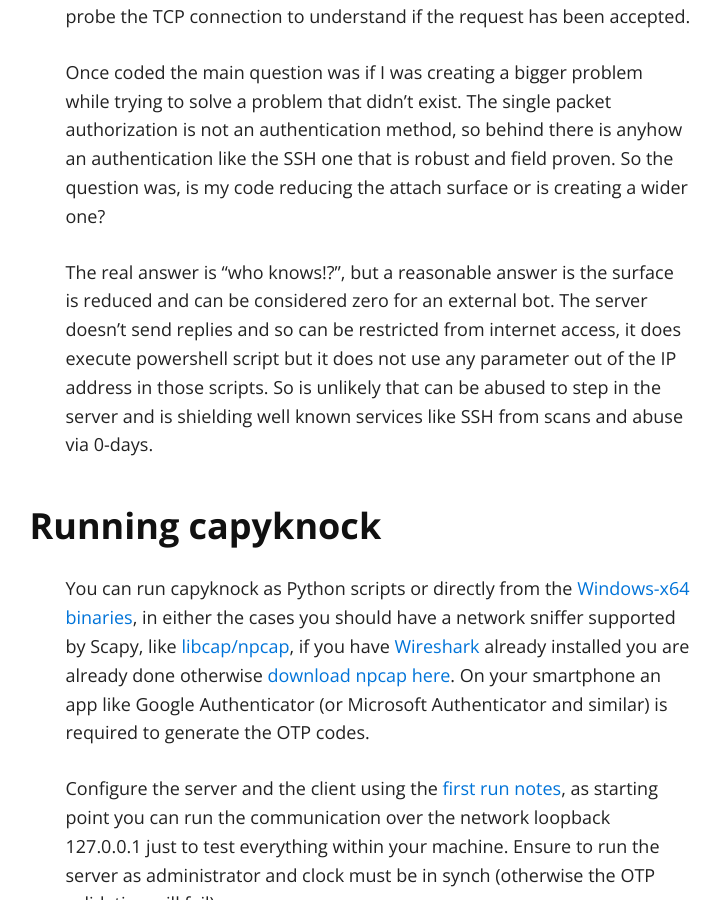
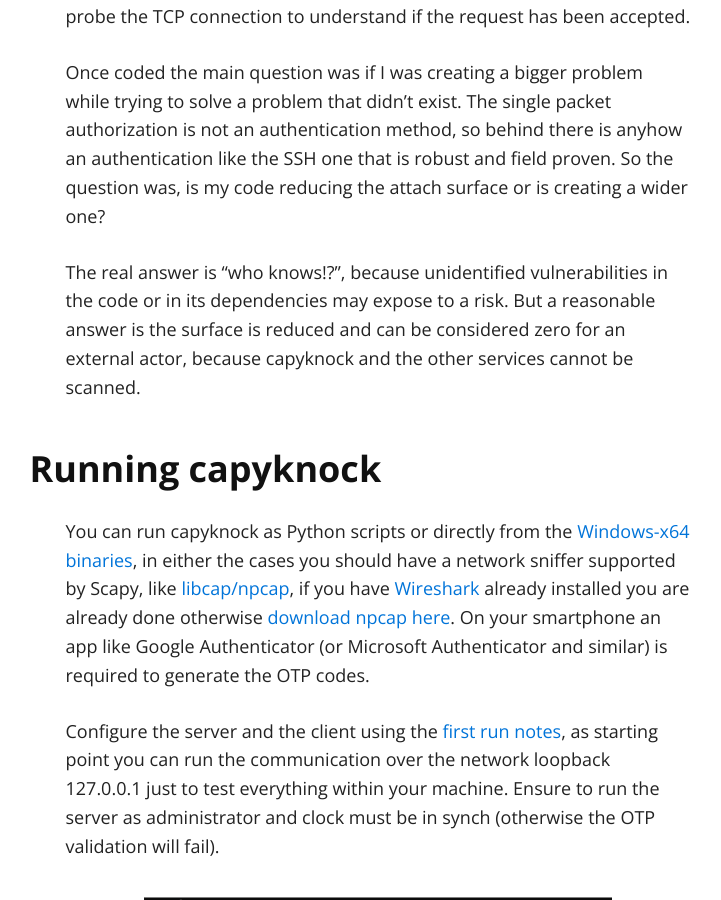
Before and after one commit to plinioseniore/capyknock, a Jekyll site: the page built from docs/index.md, in a window 1280 px wide and 900 px high, scrolled down 2348 px. Shown: the whole window, without its empty margins (262-983 px from the left). Built offline with Jekyll 4.4.1, drawn with Linux system fonts in a browser that asks for light colours; nearby versions of some CDN libraries; our own code applies the rules of GitHub Pages for plain Markdown files.

Commit message:
Github page

```diff
--- a/docs/index.md
+++ b/docs/index.md
@@ -26,7 +26,7 @@ At the other end the [capyknock](https://github.com/plinioseniore/capyknock) ser
 
 Once coded the main question was if I was creating a bigger problem while trying to solve a problem that didn't exist. The single packet authorization is not an authentication method, so behind there is anyhow an authentication like the SSH one that is robust and field proven. So the question was, is my code reducing the attach surface or is creating a wider one?
 
-The real answer is "who knows!?", but a reasonable answer is the surface is reduced and can be considered zero for an external bot. The server doesn't send replies and so can be restricted from internet access, it does execute powershell script but it does not use any parameter out of the IP address in those scripts. So is unlikely that can be abused to step in the server and is shielding well known services like SSH from scans and abuse via 0-days.
+The real answer is "who knows!?", because unidentified vulnerabilities in the code or in its dependencies may expose to a risk. But a reasonable answer is the surface is reduced and can be considered zero for an external actor, because capyknock and the other services cannot be scanned.
 
 ### Running capyknock
 
```
